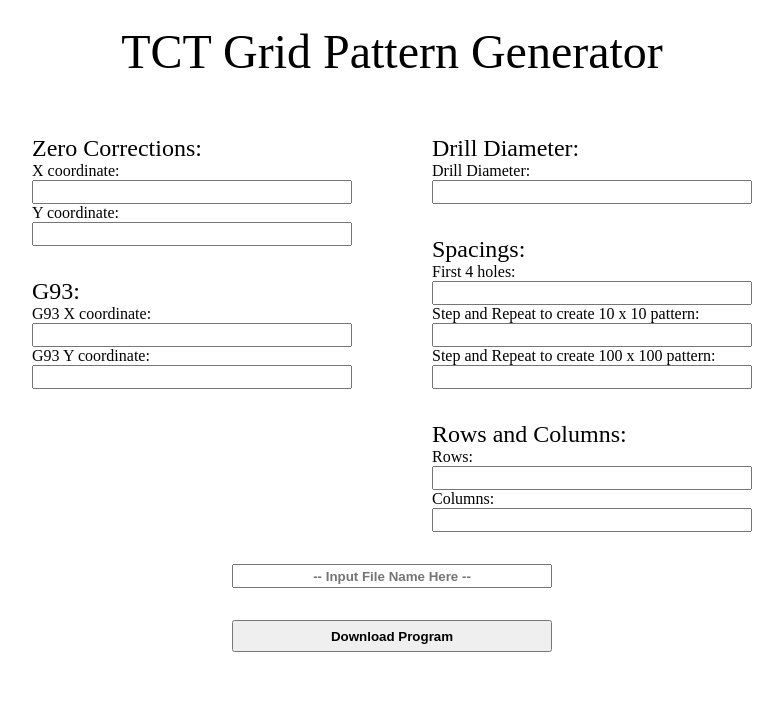
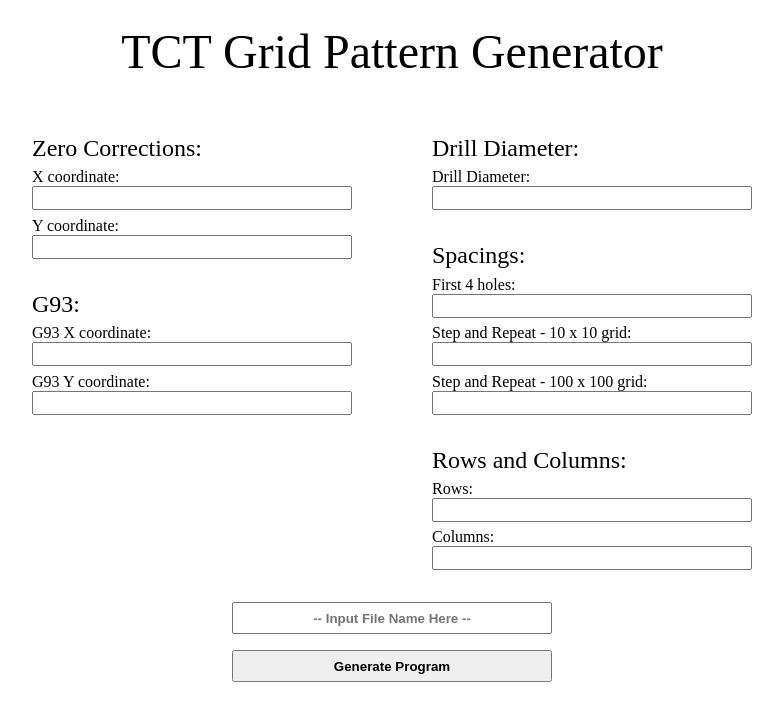
Before and after one commit to lemuellin/grid-generator, a React (Create React App) app: page / in a window 1280 px wide. Shown: the top 720 px of the page, without its empty margins (248-1031 px from the left). Built offline with nearby package versions, Linux system fonts and the light colour scheme.

Commit message:
adjust styles and wording

```diff
--- a/src/components/Content.js
+++ b/src/components/Content.js
@@ -100,19 +100,7 @@ const Content = () => {
                 column={column}
             />
             <input className='fileName' name='fileName' type='text' placeholder={'-- Input File Name Here --'} onChange={handleFileNameChange}/>
-            <button type='submit' onClick={handleClick}>Download Program</button>
-            {/* <div>
-                <div>{'include("simple.js");'}</div>
-                <div>{`for(r=0;r<${row};r++){`}</div>
-                <div>{`for(c=0;c<${column}; c++){`}</div>
-                <div>{'for(i=0;i<5;i++){'}</div>
-                <div>{'for(j=0;j<5;j++){'}</div>
-                <div>{`addCircle(${dist_2}*i+c*${dist_3}+${Number(zcX)+Number(g93X)},${dist_2}*j+r*${dist_3}+${Number(zcY)+Number(g93Y)},${drillDia/2});`}</div>
-                <div>{`addCircle(${dist_2}*i+c*${dist_3}+${Number(dist_1)+Number(zcX)+Number(g93X)},${dist_2}*j+r*${dist_3}+${Number(dist_1)+Number(zcY)+Number(g93Y)},${drillDia/2});`}</div>
-                <div>{`addCircle(${dist_2}*i+c*${dist_3}+${Number(dist_1)+Number(zcX)+Number(g93X)},${dist_2}*j+r*${dist_3}+${Number(zcY)+Number(g93Y)},${drillDia/2});`}</div>
-                <div>{`addCircle(${dist_2}*i+c*${dist_3}+${Number(zcX)+Number(g93X)},${dist_2}*j+r*${dist_3}+${Number(dist_1)+Number(zcY)+Number(g93Y)},${drillDia/2});`}</div>
-                <div>{'}}}}'}</div>
-            </div> */}
+            <button type='submit' onClick={handleClick}>Generate Program</button>
         </div>
     );
 }
--- a/src/components/DataInput.js
+++ b/src/components/DataInput.js
@@ -35,9 +35,9 @@ const DataInput = (props) => {
                     <div className="inputs">
                         <label htmlFor='dist_1Input'>First 4 holes: </label>
                         <input id='dist_1Input' name='dist_1' type='number' value={props.dist_1} onChange={handleChange}/>
-                        <label htmlFor='dist_2Input'>Step and Repeat to create 10 x 10 pattern: </label>
+                        <label htmlFor='dist_2Input'>Step and Repeat - 10 x 10 grid: </label>
                         <input id='dist_2Input' name='dist_2' type='number' value={props.dist_2} onChange={handleChange}/>
-                        <label htmlFor='dist_3Input'>Step and Repeat to create 100 x 100 pattern: </label>
+                        <label htmlFor='dist_3Input'>Step and Repeat - 100 x 100 grid: </label>
                         <input id='dist_3Input' name='dist_3' type='number' value={props.dist_3} onChange={handleChange}/>
                     </div>
                 <div className="title">Rows and Columns: </div>
--- a/src/styles/styles.css
+++ b/src/styles/styles.css
@@ -38,7 +38,11 @@
     flex-direction: column;
     justify-content: center;
     align-items: center;
-    gap: 2rem;
+    /* gap: 1.5rem; */
+}
+
+label{
+    margin-top: 0.4rem;
 }
 
 input{
@@ -46,6 +50,7 @@ input{
 }
 
 button{
+    margin-top: 1rem;
     height: 2rem;
     width: 20rem;
     font-weight: bolder;
@@ -53,7 +58,9 @@ button{
 }
 
 .fileName{
+    margin-top: 2rem;
     width: 20rem;
+    height: 2rem;
     text-align: center;
     font-weight: bold;
 }
```
